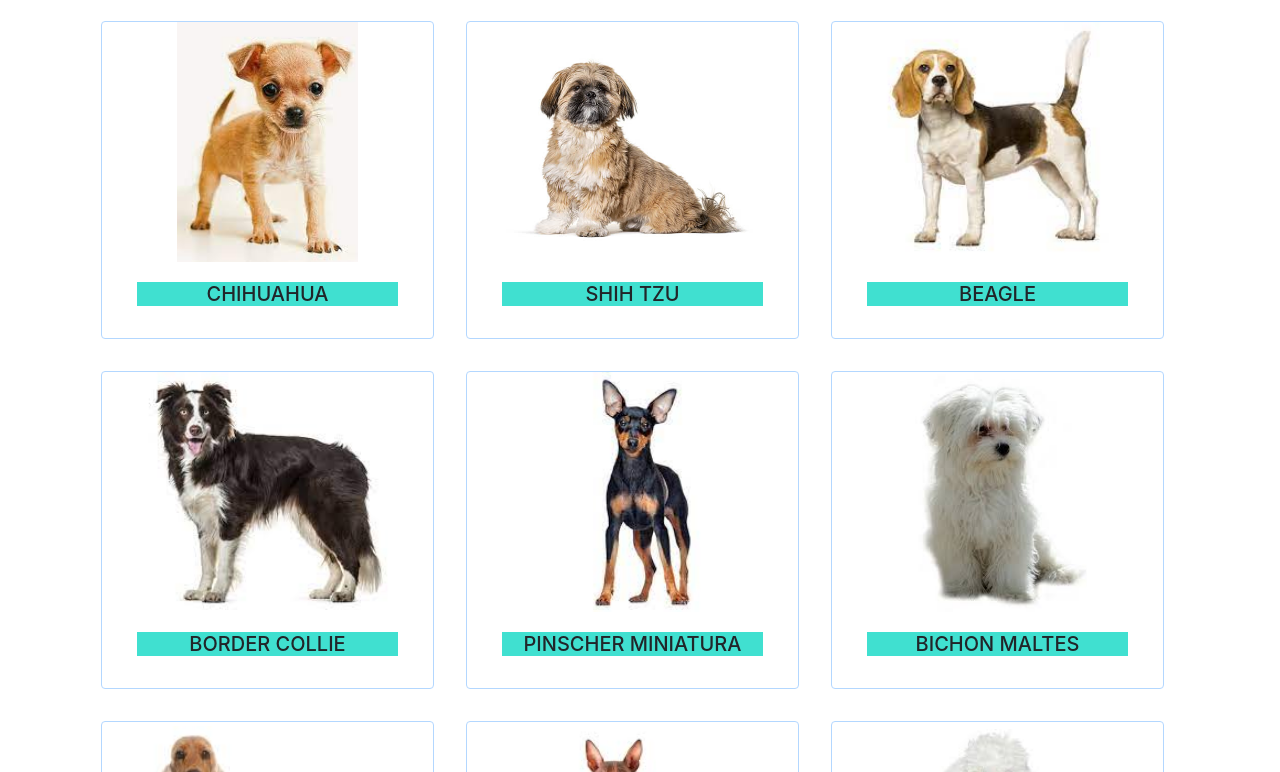
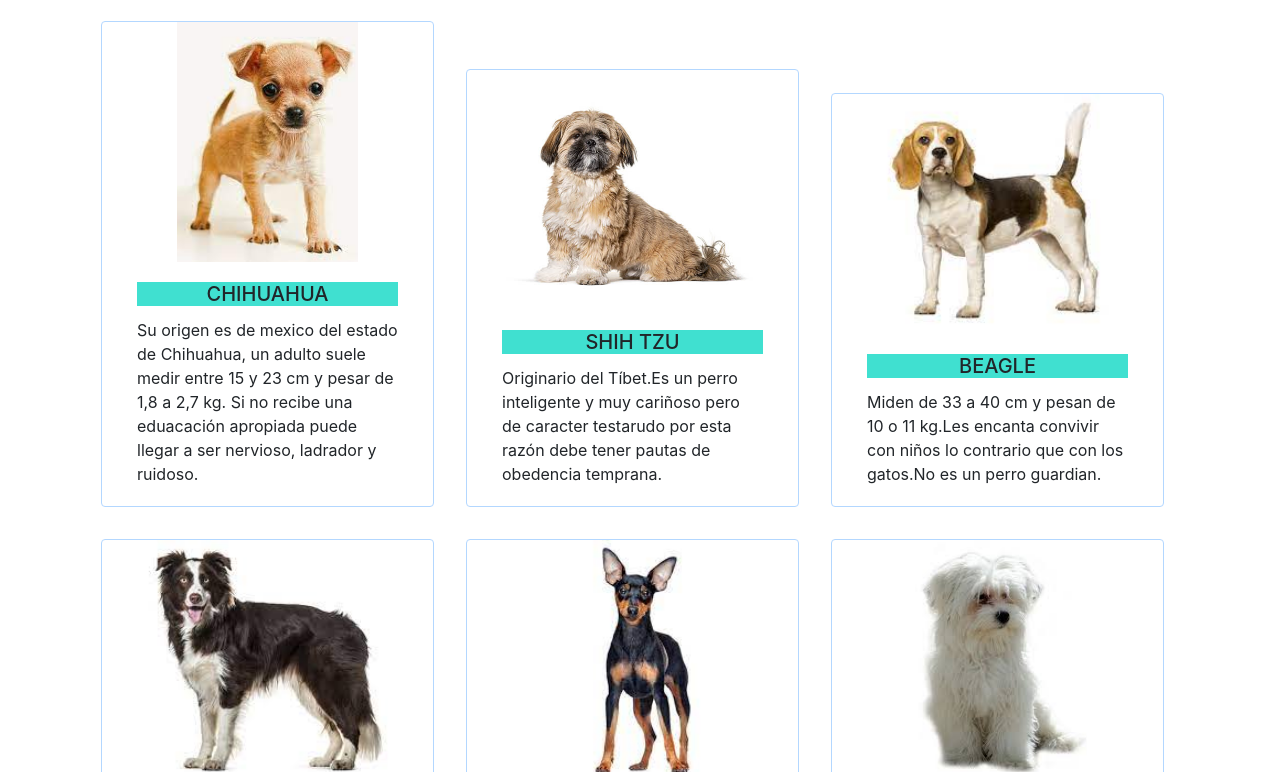
Before and after one commit to jenny-acero/Raza-de-perros, a plain HTML site: page index.html in a window 1280 px wide. Shown: the part 328-1100 px from the top of the page. Drawn offline with nearby package versions, Linux system fonts and the light colour scheme.

Commit message:
se adiciona la descripcion de cada raza

```diff
--- a/javascript.js
+++ b/javascript.js
@@ -3,20 +3,24 @@ document.addEventListener("DOMContentLoaded", function() {
 
 const razasDePerros = [
     {
-      nombre: "CHIHUAHUA",
-      imagenURL: "imagenes/descarga.jpg"
+        nombre: "CHIHUAHUA",
+        imagenURL: "imagenes/descarga.jpg",
+        descripcion:"Su origen es de mexico del estado de Chihuahua, un adulto suele medir entre 15 y 23 cm y pesar de 1,8 a 2,7 kg. Si no recibe una eduacación apropiada puede llegar a ser nervioso, ladrador y ruidoso."
     },
     {
         nombre: "SHIH TZU",
-        imagenURL: "imagenes/shih_tzu.jpg"
+        imagenURL: "imagenes/shih_tzu.jpg",
+        descripcion:"Originario del Tíbet.Es un perro inteligente y muy cariñoso pero de caracter testarudo por esta razón debe tener pautas de obedencia temprana."
     },
     {
         nombre: "BEAGLE",
-        imagenURL: "imagenes/beagle.jpg"
+        imagenURL: "imagenes/beagle.jpg",
+        descripcion:"Miden de 33 a 40 cm y pesan de 10 o 11 kg.Les encanta convivir con niños lo contrario que con los gatos.No es un perro guardian."
     },
     {
         nombre: "BORDER COLLIE",
-        imagenURL: "imagenes/border_collie.jpg"
+        imagenURL: "imagenes/border_collie.jpg",
+        descripcion:""
     },
     {
         nombre: "PINSCHER MINIATURA",
@@ -68,13 +72,24 @@ const razasDePerros = [
       description.textContent = raza.descripcion;
 
       cardBody.appendChild(title);
+      cardBody.appendChild(description);
+
 
       card.appendChild(image);
       card.appendChild(cardBody);
       container.appendChild(card);
 
+    card.addEventListener('mouseenter', () => {
+        description.style.display = 'block';
+
     });
-  }
-  generarTarjetas();
+
+    card.addEventListener('mouseleave', () => {
+        description.style.display = 'none';
+
+  });
 
 });
+}
+generarTarjetas();
+});
```
Also changed, not shown: index.html (+1 -0 lines), styles.css (line endings or trailing spaces).
